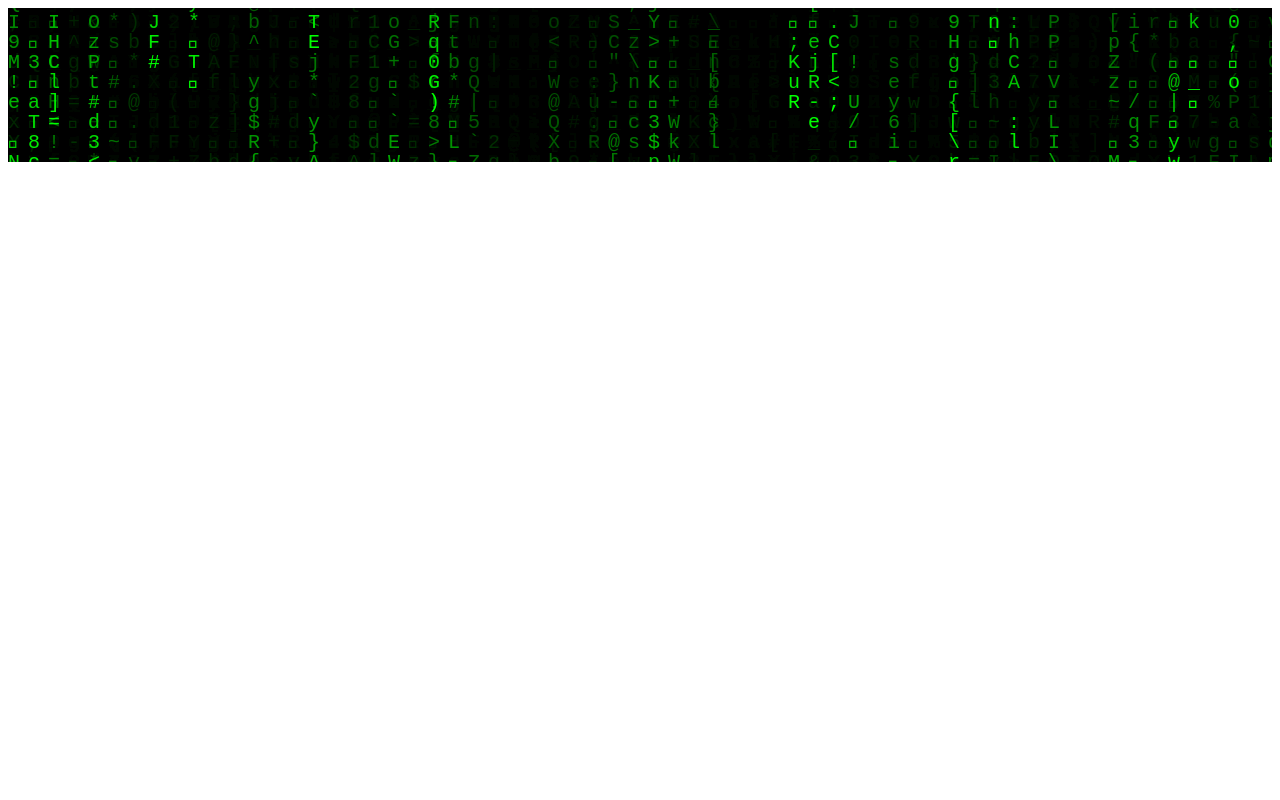
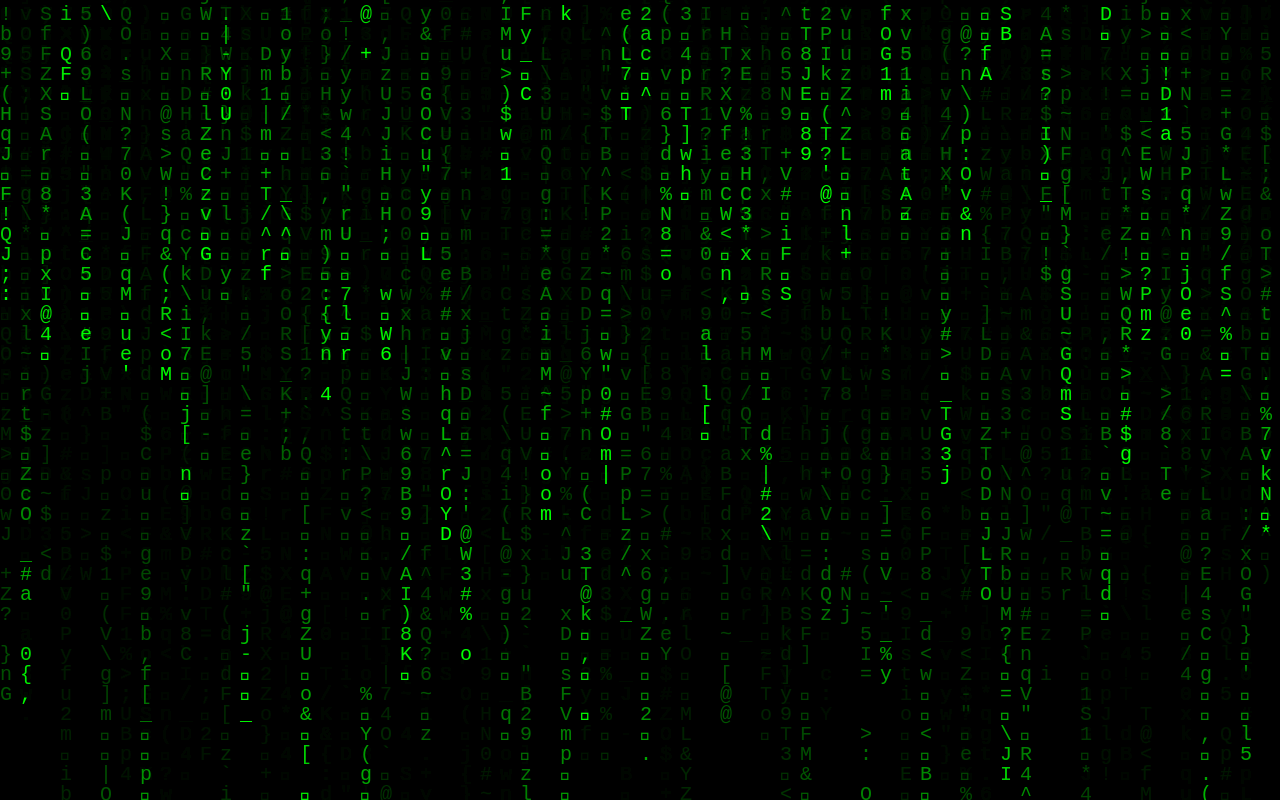
Before and after one commit to mrm8488/matrix, a website: page index.html in a window 1280 px wide. Drawn offline with Linux system fonts and the light colour scheme.

Commit message:
Update build

```diff
--- a/index.html
+++ b/index.html
@@ -1,19 +1,52 @@
-<!doctype html>
-<html lang="en">
+<html>
   <head>
-    <!-- Required meta tags -->
-    <meta charset="utf-8">
-    <meta name="viewport" content="width=device-width, initial-scale=1, shrink-to-fit=no">
-
-    <link rel=“stylesheet” type=“text/css” href="./styles.css" />
-  <head>
-      <title>Matrix effect</title>
-
+    <style>
+      body {
+        margin: 0;
+        height: 100vh;
+        width: 100vw;
+      }
+    </style>
   </head>
 
   <body>
-    <canvas id="canv"></canvas>
+    <canvas id="canv" width="500" height="200"></canvas>
 
-    <script src="./index.js"></script>
+    <script>
+      let message = "cybersecuritycybersecurytAIAImrm8488";
+
+      const urlParams = new URLSearchParams(window.location.search);
+      const cybermodeParam = urlParams.get("cybermode");
+      const cybermode = cybermodeParam ? true : false;
+      const canvas = document.getElementById("canv");
+      const ctx = canvas.getContext("2d");
+      const w = (canvas.width = document.body.offsetWidth);
+      const h = (canvas.height = document.body.offsetHeight);
+      const cols = Math.floor(w / 20) + 1;
+      while (message.length < cols) {
+        message += "cybersecurity";
+      }
+      message = message.slice(0, cols);
+      const letters = [...message];
+      const ypos = Array(cols).fill(0);
+      ctx.fillStyle = "#000";
+      ctx.fillRect(0, 0, w, h);
+      function matrix() {
+        ctx.fillStyle = "#0001";
+        ctx.fillRect(0, 0, w, h);
+        ctx.fillStyle = "#0f0";
+        ctx.font = "15pt monospace";
+        ypos.forEach((y, ind) => {
+          const text = cybermode
+            ? letters[ind]
+            : String.fromCharCode(Math.random() * 128);
+          const x = ind * 20;
+          ctx.fillText(text, x, y);
+          if (y > 100 + Math.random() * 10000) ypos[ind] = 0;
+          else ypos[ind] = y + 20;
+        });
+      }
+      setInterval(matrix, 50);
+    </script>
   </body>
 </html>
--- a/index.js
+++ /dev/null
@@ -1,31 +0,0 @@
-const message = "cybersecuritycybersecurytAIAImrm8488";
-const letters = [...message];
-
-const urlParams = new URLSearchParams(window.location.search);
-const cybermodeParam = urlParams.get("cybermode");
-const cybermode = cybermodeParam ? true : false;
-
-const canvas = document.getElementById("canv");
-const ctx = canvas.getContext("2d");
-const w = (canvas.width = document.body.offsetWidth);
-const h = (canvas.height = document.body.offsetHeight);
-const cols = Math.floor(w / 20) + 1;
-const ypos = Array(cols).fill(0);
-ctx.fillStyle = "#000";
-ctx.fillRect(0, 0, w, h);
-function matrix() {
-  ctx.fillStyle = "#0001";
-  ctx.fillRect(0, 0, w, h);
-  ctx.fillStyle = "#0f0";
-  ctx.font = "15pt monospace";
-  ypos.forEach((y, ind) => {
-    const text = cybermode
-      ? letters[Math.floor(Math.random() * letters.length)]
-      : String.fromCharCode(Math.random() * 128);
-    const x = ind * 20;
-    ctx.fillText(text, x, y);
-    if (y > 100 + Math.random() * 10000) ypos[ind] = 0;
-    else ypos[ind] = y + 20;
-  });
-}
-setInterval(matrix, 50);
--- a/package.json
+++ b/package.json
@@ -1,5 +1,9 @@
 {
   "devDependencies": {
     "cssnano": "^4.1.10"
+  },
+  "scripts": {
+    "build": "parcel build index.html -d docs --public-url ./",
+    "dev": "parcel build index.html"
   }
 }
--- a/styles.css
+++ /dev/null
@@ -1,9 +0,0 @@
-* { margin: 0; padding: 0;}
-
-body, html { height:100%; }
-
-#canv {
-    position:absolute;
-    width:100%;
-    height:100%;
-}
```
Also changed, not shown: docs/index.html (+1 -1 lines), 5 other files.
